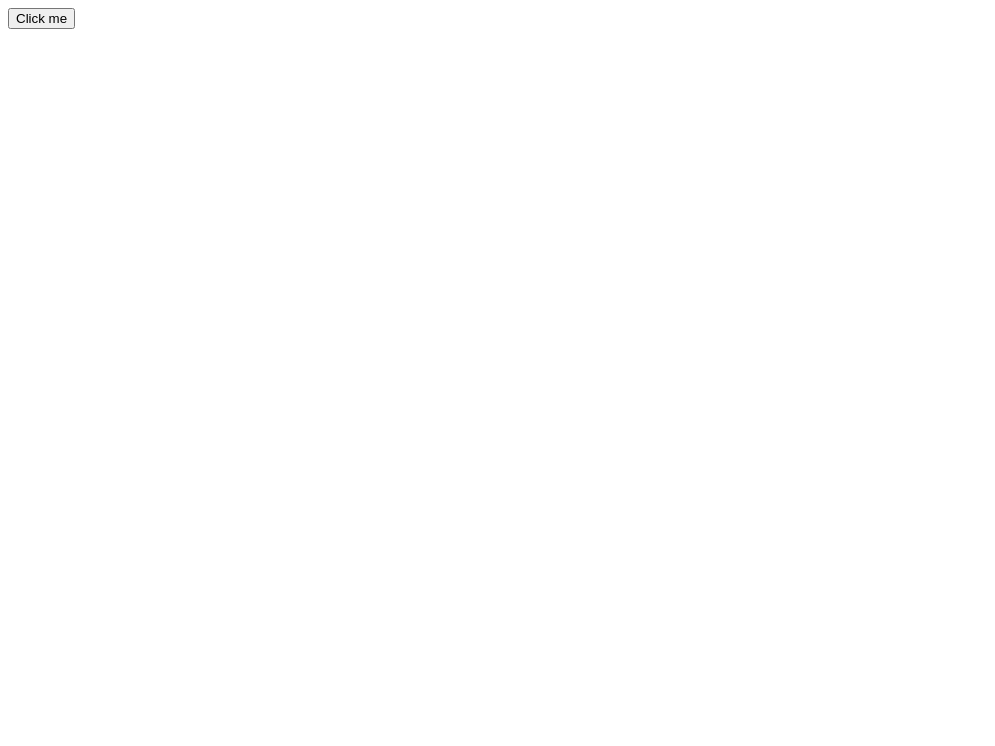
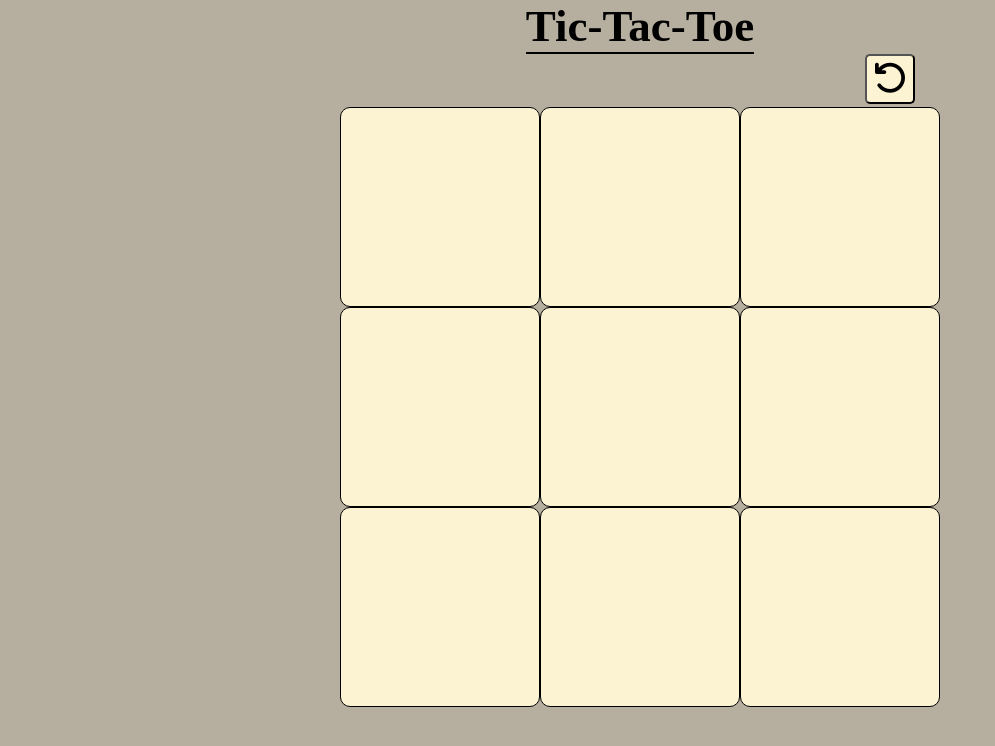
Before and after one commit to KabinGamal/Tic-Tac-Toe, a plain HTML site: page index.html in a window 1280 px wide. Shown: the whole page, without its empty margins (0-995 px from the left). Drawn offline with Linux system fonts and the light colour scheme.

Commit message:
Interface

```diff
--- a/first.js
+++ /dev/null
@@ -1,6 +0,0 @@
-let cont=document.querySelector(".cointainer");
-let btn=document.querySelector("#click")
-
-btn.addEventListener("click",()=>{
-    cont.classList.remove("hide");
-})
--- a/index.html
+++ b/index.html
@@ -3,16 +3,29 @@
 <head>
     <meta charset="UTF-8">
     <meta name="viewport" content="width=device-width, initial-scale=1.0">
-    <title>Document</title>
+    <title>Tic-Tac-Toe</title>
     <link rel="stylesheet" href="style.css">
+    <link rel="stylesheet" href="https://cdnjs.cloudflare.com/ajax/libs/font-awesome/7.0.1/css/all.min.css"
+     integrity="sha512-2SwdPD6INVrV/lHTZbO2nodKhrnDdJK9/kg2XD1r9uGqPo1cUbujc+IYdlYdEErWNu69gVcYgdxlmVmzTWnetw=="
+     crossorigin="anonymous" referrerpolicy="no-referrer" />
 </head>
 <body>
-    <button id="click">Click me </button>
-    <div class="cointainer hide">
-        <h1>Congrulation!</h1>
-        <button>Play Again</button>
-    </div>
-
-    <script src="first.js"></script>
+    <main>
+        <div class="container">
+            <h1 class="title">Tic-Tac-Toe</h1>
+            <button class="reset"><i class="fa-solid fa-arrow-rotate-left"></i></button>
+            <div class="game">
+                <button class="box"></button>
+                <button class="box"></button>
+                <button class="box"></button>
+                <button class="box"></button>
+                <button class="box"></button>
+                <button class="box"></button>
+                <button class="box"></button>
+                <button class="box"></button>
+                <button class="box"></button>
+            </div>
+        </div>
+    </main>
 </body>
 </html>
--- a/style.css
+++ b/style.css
@@ -1,6 +1,46 @@
-.cointainer{
+* {
+    margin: 0;
+    padding: 0;
+    box-sizing: border-box;
+}
+body{
+    background-color: #B6AE9F;
+}
+.container{
+    display: flex;
+    flex-direction: column;
+    justify-content: center;
+    align-items: center;
     text-align: center;
+
 }
-.hide{
-    display:none;
+.game{
+    display: flex;
+    flex-wrap: wrap;
+    justify-content: center;
+    align-items: center;
+    height:600px;
+    width:600px;
+
+    border-radius: 10px;
 }
+.box{
+    height:200px;
+    width:200px;
+    border-radius: 10px;
+    border:0.5px solid black;
+    background-color: #FBF3D1;
+}
+.title{
+    font-size: 45px;
+    border-bottom: 2px solid black;
+}
+.reset{
+    height:50px;
+    width:50px;
+    margin-left:500px;
+    margin-bottom:3px;
+    font-size: 30px;
+    border-radius: 5px;
+    background-color: #FBF3D1;
+}
```
